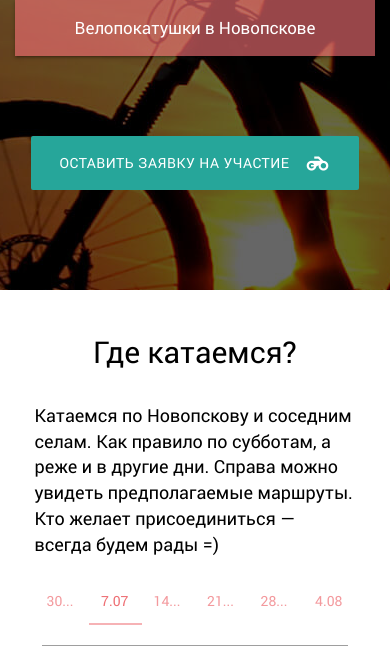
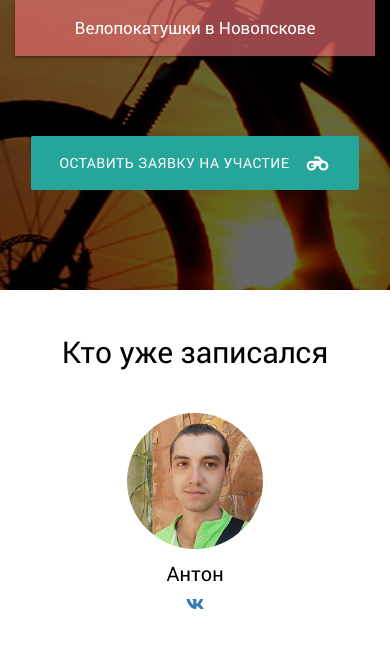
Before and after one commit to user44/velo, a PHP site: page / in a window 390 px wide. Shown: the top 646 px of the page. Run offline with PHP 8.4, Linux system fonts and the light colour scheme; some libraries are stand-ins or nearby versions; grey boxes are pictures that could not be loaded.

Commit message:
add some changes

```diff
--- a/app/index.html
+++ b/app/index.php
@@ -30,7 +30,7 @@
 	<link rel="stylesheet" href="libs/materialize/dist/css/materialize.min.css">
 	<link href="https://fonts.googleapis.com/icon?family=Material+Icons" rel="stylesheet">
 	<link rel="stylesheet" href="https://use.fontawesome.com/releases/v5.1.0/css/all.css" integrity="sha384-lKuwvrZot6UHsBSfcMvOkWwlCMgc0TaWr+30HWe3a4ltaBwTZhyTEggF5tJv8tbt" crossorigin="anonymous">
-	<link rel="stylesheet" href="css/main.css">
+	<link rel="stylesheet" href="css/main.css?<?php echo time() ?>">
 
 </head>
 
@@ -79,6 +79,88 @@
 		</div>
 	</header>
 
+	<section class="who-signed">
+		<div class="container">
+
+			<div class="row">
+				<div class="col-sm-12">
+					<div class="section-title-box">
+						<div class="section-title">
+							<h3>Кто уже записался</h3>
+						</div>
+					</div>
+				</div>
+			</div>
+
+			<div class="participants-box">
+				<div class="row">
+
+					<div class="col-sm-3">
+						<div class="p-item">
+							<a href="https://vk.com/id14649620" target="_blank">
+								<div class="avatar-circle"><img src="img/participants/antoha.jpg" alt=""></div>
+								<div class="name">Антон</div>
+								<div class="social">
+									<i class="fab fa-vk"></i>
+								</div>
+							</a>
+						</div>
+					</div>
+
+					<div class="col-sm-3">
+						<div class="p-item">
+							<a href="https://vk.com/id174574083" target="_blank">
+								<div class="avatar-circle"><img src="https://pp.userapi.com/c840728/v840728881/83714/colMsmdFfRU.jpg" alt=""></div>
+								<div class="name">Владислав</div>
+								<div class="social">
+									<i class="fab fa-vk"></i>
+								</div>
+							</a>
+						</div>
+					</div>
+
+					<div class="col-sm-3">
+						<div class="p-item">
+							<a href="https://vk.com/vitalik_geroy" target="_blank">
+								<div class="avatar-circle"><img src="https://pp.userapi.com/c311424/v311424864/3a96/ek8rOr8SQ1U.jpg" alt=""></div>
+								<div class="name">Виталий</div>
+								<div class="social">
+									<i class="fab fa-vk"></i>
+								</div>
+							</a>
+						</div>
+					</div>
+
+					<div class="col-sm-3">
+						<div class="p-item">
+							<a href="https://vk.com/id145599575" target="_blank">
+								<div class="avatar-circle"><img src="https://pp.userapi.com/c631828/v631828575/351a3/SqQrqBY8mKA.jpg" alt=""></div>
+								<div class="name">Максим</div>
+								<div class="social">
+									<i class="fab fa-vk"></i>
+								</div>
+							</a>
+						</div>
+					</div>
+
+					<div class="col-sm-3">
+						<div class="p-item">
+							<a href="https://vk.com/id168261593" target="_blank">
+								<div class="avatar-circle"><img src="https://pp.userapi.com/c841529/v841529433/75b49/NH84gSccpAg.jpg" alt=""></div>
+								<div class="name">Александр</div>
+								<div class="social">
+									<i class="fab fa-vk"></i>
+								</div>
+							</a>
+						</div>
+					</div>
+
+				</div>
+			</div>
+
+		</div>
+	</section>
+
 	<section class="where-ride">
 
 		<div class="container">
@@ -86,7 +168,7 @@
 				<div class="col-sm-12">
 					<div class="section-title-box">
 						<div class="section-title">
-							<h3>Где катаемся?</h3>
+							<h3>Где катаемся</h3>
 						</div>
 					</div>
 				</div>
@@ -100,9 +182,9 @@
 
 		      <ul class="tabs">
 		        <li class="tab col s2"><a href="#test1">30.06</a></li>
-		        <li class="tab col s2"><a class="active" href="#test2">7.07</a></li>
+		        <li class="tab col s2"><a href="#test2">7.07</a></li>
 		        <!-- <li class="tab col s3 disabled"><a href="#test3">Disabled Tab</a></li> -->
-		        <li class="tab col s2"><a href="#test3">14.07</a></li>
+		        <li class="tab col s2"><a class="active" href="#test3">14.07</a></li>
 		        <li class="tab col s2"><a href="#test4">21.07</a></li>
 		        <li class="tab col s2"><a href="#test5">28.07</a></li>
 		        <li class="tab col s2"><a href="#test6">4.08</a></li>
--- a/sass/_media.sass
+++ b/sass/_media.sass
@@ -93,6 +93,12 @@
 		text-align: center
 		white-space: nowrap
 
+	.participants-box
+		.p-item
+			margin: 0 0 20px
+	.who-signed
+		margin: 0
+
 
 /* Extra Small Devices, Phones */
 @media only screen and (max-width : 479px)
--- a/sass/main.sass
+++ b/sass/main.sass
@@ -181,6 +181,51 @@ ul.tabs
 		min-height: 450px
 		width: 100%
 
+.who-signed
+	margin: 0 0 20px
+.participants-box
+	.p-item
+		padding: 10px
+		text-align: center
+		border-radius: 10px
+		transition: .5s
+		a
+			text-decoration: none
+			color: #000
+		&:hover
+			box-shadow: 0 0 14px 4px rgba(0,0,0, 0.1)
+			.social
+				a
+				i
+					transform: scale(1.6)
+					transition: .3s
+					transition-delay: 0.2s
+		.social
+			a
+			i
+				color: #337ab7
+				transiton: .3s
+		.avatar-circle
+			margin: 0 0 10px
+			img
+				width: 136px
+				height: 136px
+				border-radius: 50%
+				object-fit: cover
+		.name
+			margin: 0 0 5px
+			font-size: 20px
+			// font-weight: 700
+
+@keyframes pulsar
+	0%
+		transform: none
+	100%
+		transform: scale(1.3)
+
+
+
+
 
 
 
```
Also changed, not shown: gulpfile.js (+6 -2 lines), app/css/main.css, app/img/participants/antoha.jpg (added).
